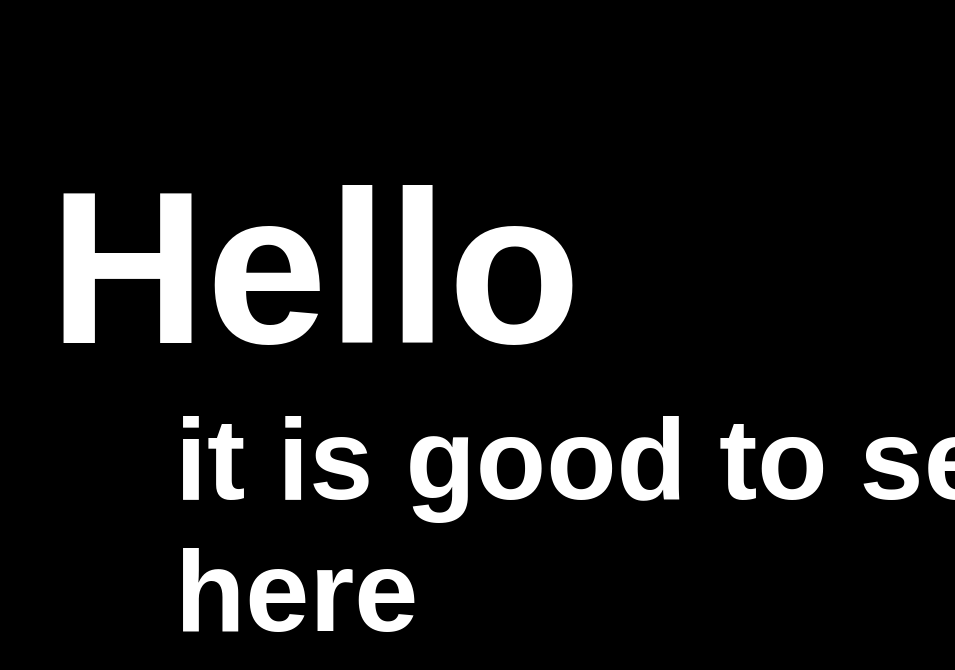
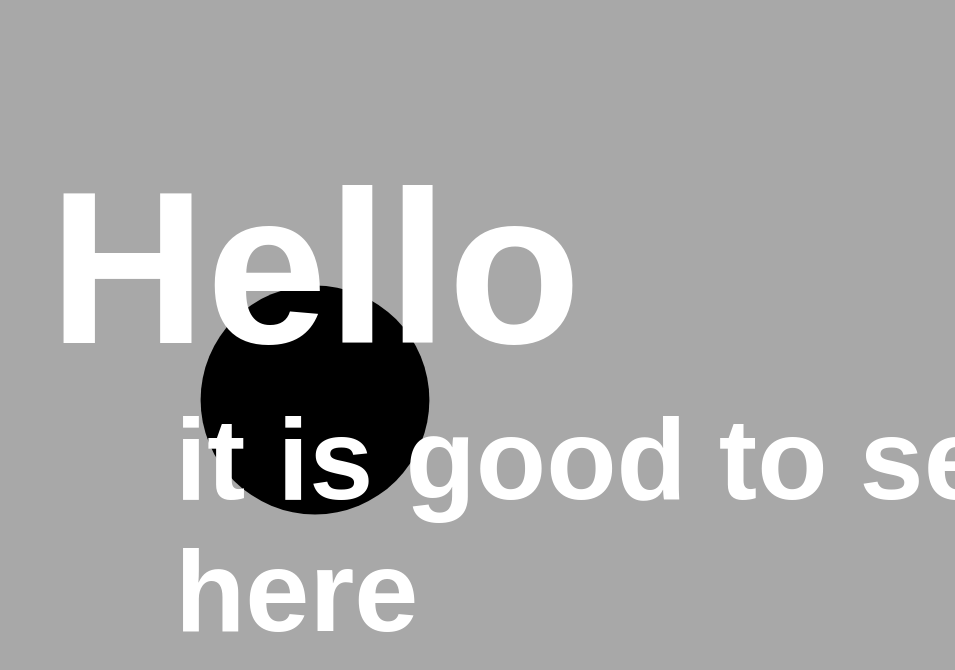
Before and after one commit to renansouza12/portfolio, an Angular app: page / in a window 1280 px wide. Shown: the top 670 px of the page, without its empty margins (325-1280 px from the left). Built offline with nearby package versions, Linux system fonts and the light colour scheme; a web font is replaced by a local one.

Commit message:
introduction added and some components updated

```diff
--- a/package.json
+++ b/package.json
@@ -18,8 +18,10 @@
     "@angular/platform-browser": "^17.1.0",
     "@angular/platform-browser-dynamic": "^17.1.0",
     "@angular/router": "^17.1.0",
+    "@studio-freight/lenis": "^1.0.34",
     "gsap": "^3.12.5",
     "rxjs": "~7.8.0",
+    "split-type": "^0.3.4",
     "tslib": "^2.3.0",
     "zone.js": "~0.14.3"
   },
--- a/src/app/app.component.ts
+++ b/src/app/app.component.ts
@@ -1,8 +1,8 @@
 import { Component, OnInit } from '@angular/core';
 import { gsap } from "gsap";
 import { ScrollTrigger } from "gsap/ScrollTrigger";
-
-
+import SplitType from 'split-type';
+import Lenis from '@studio-freight/lenis';
 gsap.registerPlugin(ScrollTrigger);
 
 
@@ -14,7 +14,23 @@ gsap.registerPlugin(ScrollTrigger);
 export class AppComponent implements OnInit{
 
   ngOnInit(): void {
-        const amountScroll = (document.querySelector('h1') as HTMLElement)?.offsetWidth;
+
+    //smoth scroll
+    const lenis = new Lenis()
+
+    lenis.on('scroll', (e:any) => {
+      console.log(e)
+    })
+
+    lenis.on('scroll', ScrollTrigger.update)
+
+    gsap.ticker.add((time)=>{
+      lenis.raf(time * 1000)
+    })
+
+    gsap.ticker.lagSmoothing(0)
+    // gsap animations
+      const amountScroll = (document.querySelector('h1') as HTMLElement)?.offsetWidth;
 
         gsap.to("h1", {
           xPercent: () => (amountScroll - window.innerWidth),
@@ -23,7 +39,46 @@ export class AppComponent implements OnInit{
             trigger: ".start",
             pin: true,
             scrub: 1,
-            end: "+=600%",
+            end: "+=300%",
+
+          },
+        });
+
+        gsap.to('.introduction',{
+          clipPath: "circle(80%)",
+          ease:"circ.in",
+          transition:0.4,
+          scrollTrigger:{
+            trigger:".start",
+            start:"top center",
+            end:"bottom center",
+            scrub:1,
+
+          }
+        })
+        gsap.from("header",{
+          opacity:0,
+          scrollTrigger:{
+            trigger:".introduction_title_container",
+            start:"bottom top",
+            end:"bottom top",
+            scrub:1,
+          }
+        })
+
+        const myText = new SplitType('.introduction_title');
+        const charIntroduction = document.querySelectorAll('.introduction_title .char');
+
+        gsap.from(charIntroduction, {
+          opacity: 0,
+          yPercent: -600,
+          stagger: 0.1,
+          transition:0.8,
+          scrollTrigger: {
+            trigger: ".introduction_title_container",
+            start: "top center",
+            end: "bottom center",
+            scrub: 1,
 
           },
         });
--- a/src/app/components/header/header.component.scss
+++ b/src/app/components/header/header.component.scss
@@ -4,8 +4,9 @@ header{
     display: flex;
     justify-content: space-between;
     align-items: center;
+    z-index: 100;
+    padding: 1rem 3rem;
 
-    padding: 1rem 3rem;
     .nav{
         display: flex;
         gap: 20px;
@@ -16,6 +17,7 @@ header{
             position: relative;
             transition:  0.5s 0.7s ;
             padding: 5px 10px;
+            font-weight: bold;
 
             &::after,
             &::before {
--- /dev/null
+++ b/src/app/components/introduction/introduction.component.html
@@ -0,0 +1,5 @@
+<div class="introduction">
+    <div class="introduction_title_container">
+        <h2 class="introduction_title">Welcome !</h2>
+    </div>
+</div>
--- /dev/null
+++ b/src/app/components/introduction/introduction.component.scss
@@ -0,0 +1,22 @@
+.introduction{
+    background-color: var(--Black);
+    height: 100%;
+    width: 100vw;
+    position: fixed;
+    top: 50%;
+    left: 50%;
+    transform: translate(-50%,-50%);
+    z-index: -1;
+    .introduction_title_container{
+        height: 100vh;
+        display: flex;
+        justify-content: center;
+        align-items: center;
+        h2{
+            color: var(--White);
+            font-size: 17vw;
+            letter-spacing: 3px;
+        }
+    }
+
+}
--- a/src/app/components/start/start.component.scss
+++ b/src/app/components/start/start.component.scss
@@ -5,7 +5,6 @@
     justify-content: center;
     align-items: center;
     overflow: hidden;
-
     h1:nth-child(2){
         transform: translateX(500px);
         font-size: 9vw;
--- a/src/app/pages/home/home.component.html
+++ b/src/app/pages/home/home.component.html
@@ -1 +1,3 @@
+<app-header/>
 <app-start/>
+<app-introduction/>
--- a/src/styles.scss
+++ b/src/styles.scss
@@ -16,7 +16,11 @@
     box-sizing: border-box;
 }
 body{
-    background-color: var(--Black);
+    background-color: var(--Silver);
+
+    &::-webkit-scrollbar{
+        display: none;
+    }
 }
 h1{
     font-family: 'Belleza', sans-serif;
@@ -28,7 +32,7 @@ h2{
 }
 h3{
     font-family: 'Buda', serif;
-
+    color: var(--White);
     font-weight: 100;
 }
 h4{
```
Also changed, not shown: src/app/components/introduction/introduction.component.ts (added, +12 -0 lines), src/app/pages/home/home.component.ts (+6 -1 lines), 2 other files (tests, documents, lock files or other folders).
